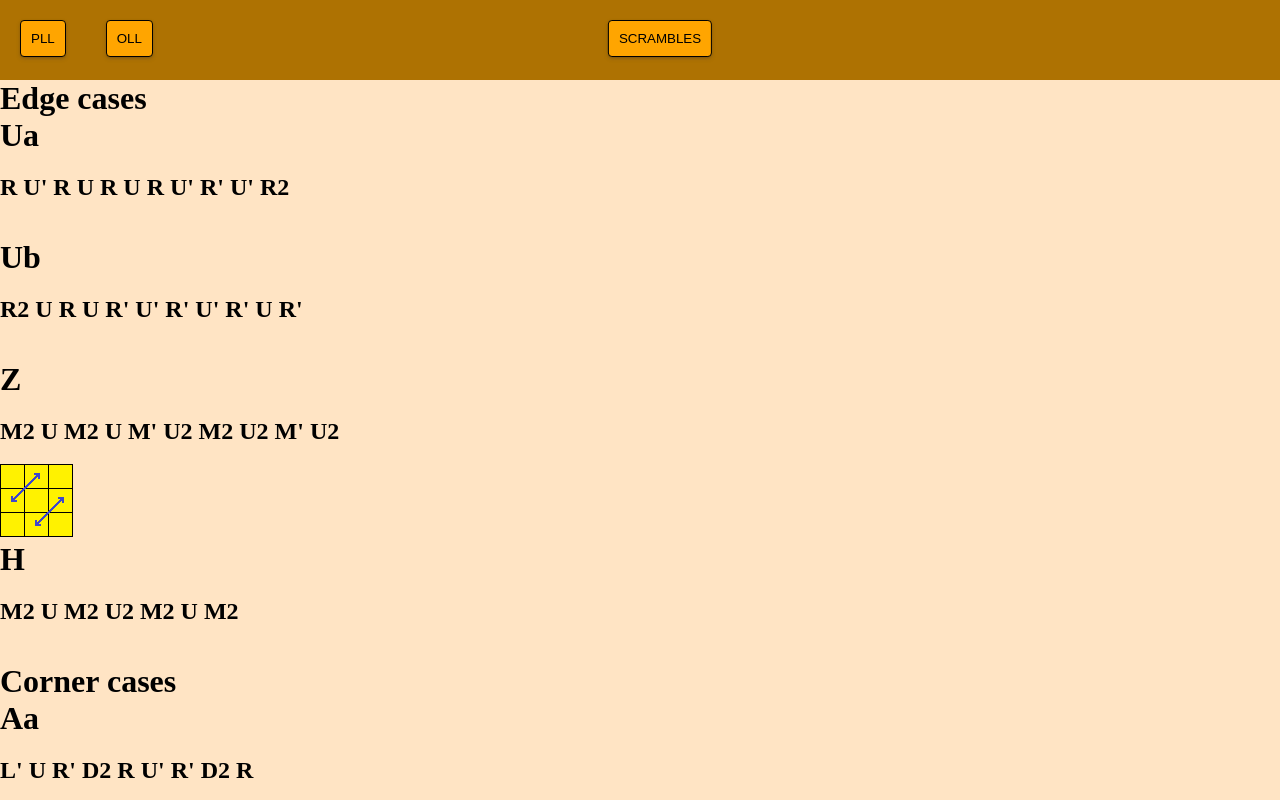
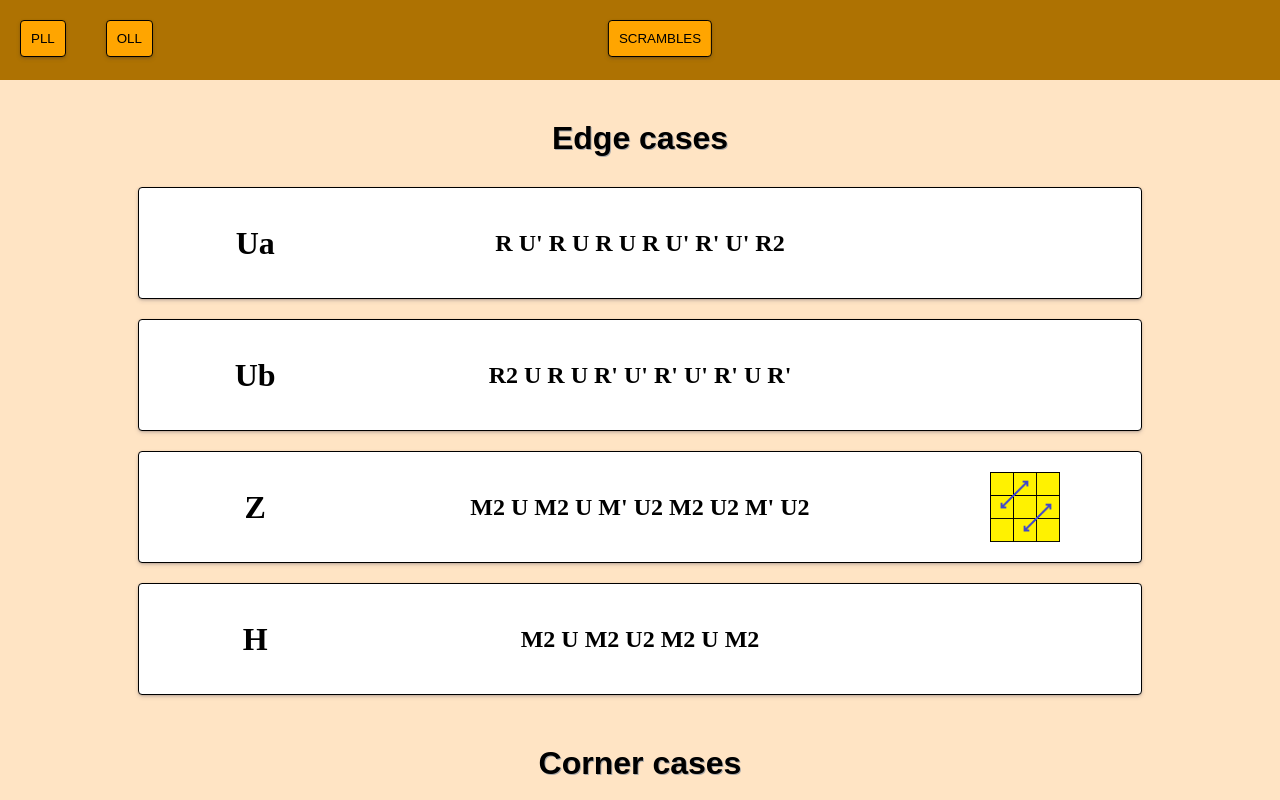
Before and after one commit to neordovah/rubik, a React (Create React App) app: page / in a window 1280 px wide. Both pictures are taken after a click on the button "PLL". Shown: the top 800 px of the page. Built offline with nearby package versions, Linux system fonts and the light colour scheme.

Commit message:
fixed header and styled cases

```diff
--- a/src/components/Case.js
+++ b/src/components/Case.js
@@ -5,7 +5,7 @@ export default function Case(props) {
         <div className="case">
             <h1 className="caseTitle">{props.name}</h1>
             <h2 className="caseCase">{props.case}</h2>
-            <img className="caseImg" src={props.img} />
+            <img className="caseImg" src={props.img} height="70px" />
         </div>
     )
 }
--- a/src/index.scss
+++ b/src/index.scss
@@ -1,12 +1,21 @@
+* {
+    box-sizing: border-box;
+}
+
 body, html, #root {
-    box-sizing: border-box;
     margin: 0;
     padding: 0;
     height: 100%;
 }
 
+#root {
+    position: relative;
+}
+
 header {
     height: 80px;
+    position: fixed;
+    width: 100%;
     button {
         background-color: orange;
         border-radius: 4px;
@@ -30,17 +39,34 @@ header {
 }
 
 main {
+    display: flex;
+    flex-direction: column;
     background-color: bisque;
-    min-height: calc(100% - 80px);
+    min-height: 100%;
+    padding: 80px 10vw;
+    //margin-top: 80px;
     h1 {
         padding: 0;
         margin: 0;
     }
     .case {
-
+        display: grid;
+        grid-template-columns: 1fr 3fr 1fr;
+        justify-items: center;
+        align-items: center;
+        border: 1px solid black;
+        border-radius: 4px;
+        padding: 20px;
+        margin: 10px;
+        box-shadow: rgba(50, 50, 93, 0.25) 0px 2px 5px -1px, rgba(0, 0, 0, 0.3) 0px 1px 3px -1px;
+        background-color: white;
     }
     .componentTitle {
-
+        text-align: center;
+        padding: 40px 0px 20px 0px;
+        font-family: sans-serif;
+        color: black;
+        text-shadow: 1px 1px 0 darkgray;
     }
 }
 
```
